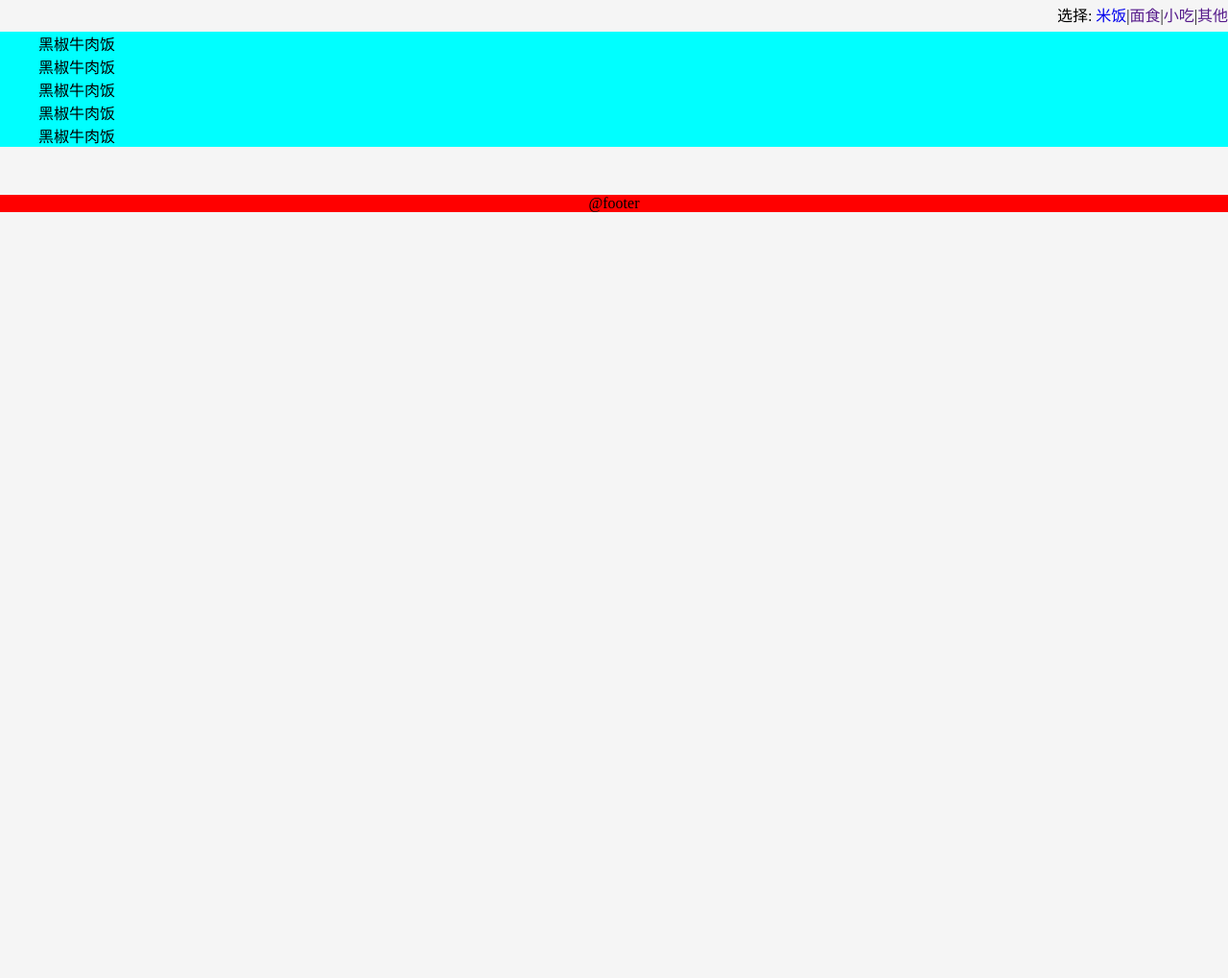
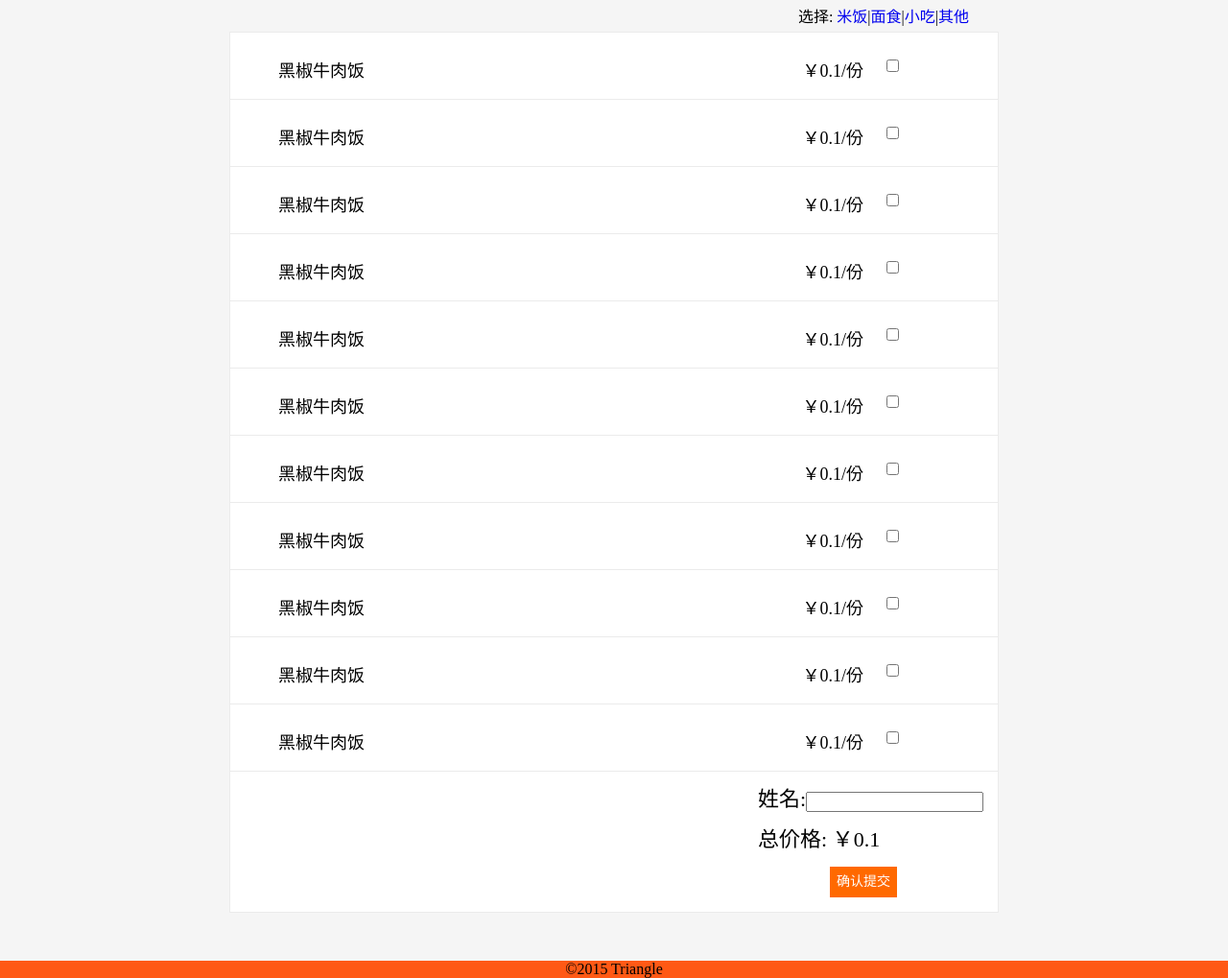
Before and after one commit to chenbojian/OrderPage, a plain HTML site: page index.html in a window 1280 px wide. Shown: the part 97-1116 px from the top of the page at 96% size. Before the commit the page ends 800 px from the top, so only its background shows below. Drawn offline with Linux system fonts and the light colour scheme.

Commit message:
update frame

```diff
--- a/css/style.css
+++ b/css/style.css
@@ -22,25 +22,44 @@ body{
 
 .content {
     position: relative;
-    background-color: aqua;
+    background-color: #ffffff;
     margin: 50px auto;
+    width: 800px;
+    border: 1px solid #ebebeb;
 }
 
 .footer {
-    background-color: red;
+    background-color: #ff5915;
     text-align: center;
 }
 
 .filter {
     position: absolute;
-    right: 0;
+    right: 30px;
     top: -30px;
     /*float:right;*/
 }
 
-.food-list li {
+.food {
     display: block;
+    height: 69px;
+    border-bottom: 1px solid #ebebeb;
 }
+.food .description{
+    margin-left: 50px;
+    margin-top: 25px;
+    font-size:18px;
+}
+.food .choose{
+    margin-right:100px;
+    margin-top: 25px;
+}
+.food .price{
+    margin-right:20px;
+    margin-top: 25px;
+    font-size: 18px;
+}
+
 .fl{
     float:left;
 }
@@ -80,3 +99,29 @@ body{
     text-align: center;
     width: 70px;
 }
+
+.submit {
+    margin-left: 550px;
+    font-size: 22px;
+}
+.submit .userName{
+    margin-top: 10px;
+}
+.submit .totalPrice{
+    margin-top: 10px;
+}
+.submit .confirm{
+    width:100px;
+    margin: 15px auto;
+}
+.button{
+    background-color: #ff6900;
+    color: #ffffff;
+    display: block;
+    font-size: 14px;
+    height: 32px;
+    line-height: 32px;
+    text-align: center;
+    width: 70px;
+
+}
--- a/index.html
+++ b/index.html
@@ -18,21 +18,75 @@
     </div>
 </div>
 <div class="content">
-    <div class="filter"><span>选择: <a href="javascript:alert('米饭');">米饭</a>|<a href="">面食</a>|<a href="">小吃</a>|<a
-            href="">其他</a></span>
+    <div class="filter">
+        <span>选择: <a href="javascript:">米饭</a>|<a href="javascript:">面食</a>|<a href="javascript:">小吃</a>|<a
+                href="javascript:">其他</a></span>
     </div>
-    <div class="food-list">
-        <ul>
-            <li>黑椒牛肉饭</li>
-            <li>黑椒牛肉饭</li>
-            <li>黑椒牛肉饭</li>
-            <li>黑椒牛肉饭</li>
-            <li>黑椒牛肉饭</li>
-        </ul>
+    <div class="foodList">
+        <div class="food" id="item1">
+            <div class="description fl">黑椒牛肉饭</div>
+            <div class="choose fr"><input type="checkbox"/></div>
+            <div class="price fr">￥0.1/份</div>
+        </div>
+        <div class="food" id="item2">
+            <div class="description fl">黑椒牛肉饭</div>
+            <div class="choose fr"><input type="checkbox"/></div>
+            <div class="price fr">￥0.1/份</div>
+        </div>
+        <div class="food" id="item3">
+            <div class="description fl">黑椒牛肉饭</div>
+            <div class="choose fr"><input type="checkbox"/></div>
+            <div class="price fr">￥0.1/份</div>
+        </div>
+        <div class="food" id="item4">
+            <div class="description fl">黑椒牛肉饭</div>
+            <div class="choose fr"><input type="checkbox"/></div>
+            <div class="price fr">￥0.1/份</div>
+        </div>
+        <div class="food" id="item5">
+            <div class="description fl">黑椒牛肉饭</div>
+            <div class="choose fr"><input type="checkbox"/></div>
+            <div class="price fr">￥0.1/份</div>
+        </div>
+        <div class="food" id="item6">
+            <div class="description fl">黑椒牛肉饭</div>
+            <div class="choose fr"><input type="checkbox"/></div>
+            <div class="price fr">￥0.1/份</div>
+        </div>
+        <div class="food" id="item7">
+            <div class="description fl">黑椒牛肉饭</div>
+            <div class="choose fr"><input type="checkbox"/></div>
+            <div class="price fr">￥0.1/份</div>
+        </div>
+        <div class="food" id="item8">
+            <div class="description fl">黑椒牛肉饭</div>
+            <div class="choose fr"><input type="checkbox"/></div>
+            <div class="price fr">￥0.1/份</div>
+        </div>
+        <div class="food" id="item9">
+            <div class="description fl">黑椒牛肉饭</div>
+            <div class="choose fr"><input type="checkbox"/></div>
+            <div class="price fr">￥0.1/份</div>
+        </div>
+        <div class="food" id="item10">
+            <div class="description fl">黑椒牛肉饭</div>
+            <div class="choose fr"><input type="checkbox"/></div>
+            <div class="price fr">￥0.1/份</div>
+        </div>
+        <div class="food" id="item11">
+            <div class="description fl">黑椒牛肉饭</div>
+            <div class="choose fr"><input type="checkbox"/></div>
+            <div class="price fr">￥0.1/份</div>
+        </div>
+    </div>
+    <div class="submit">
+        <div class="userName">姓名:<input type="text" value=""/></div>
+        <div class="totalPrice">总价格: ￥<span id="totalPrice">0.1</span></div>
+        <div class="confirm"><a class="button" href="javascript:alert('ok~')">确认提交</a></div>
     </div>
 </div>
 <div class="footer">
-    @footer
+    &copy2015 Triangle
 </div>
 </body>
 </html>
```
